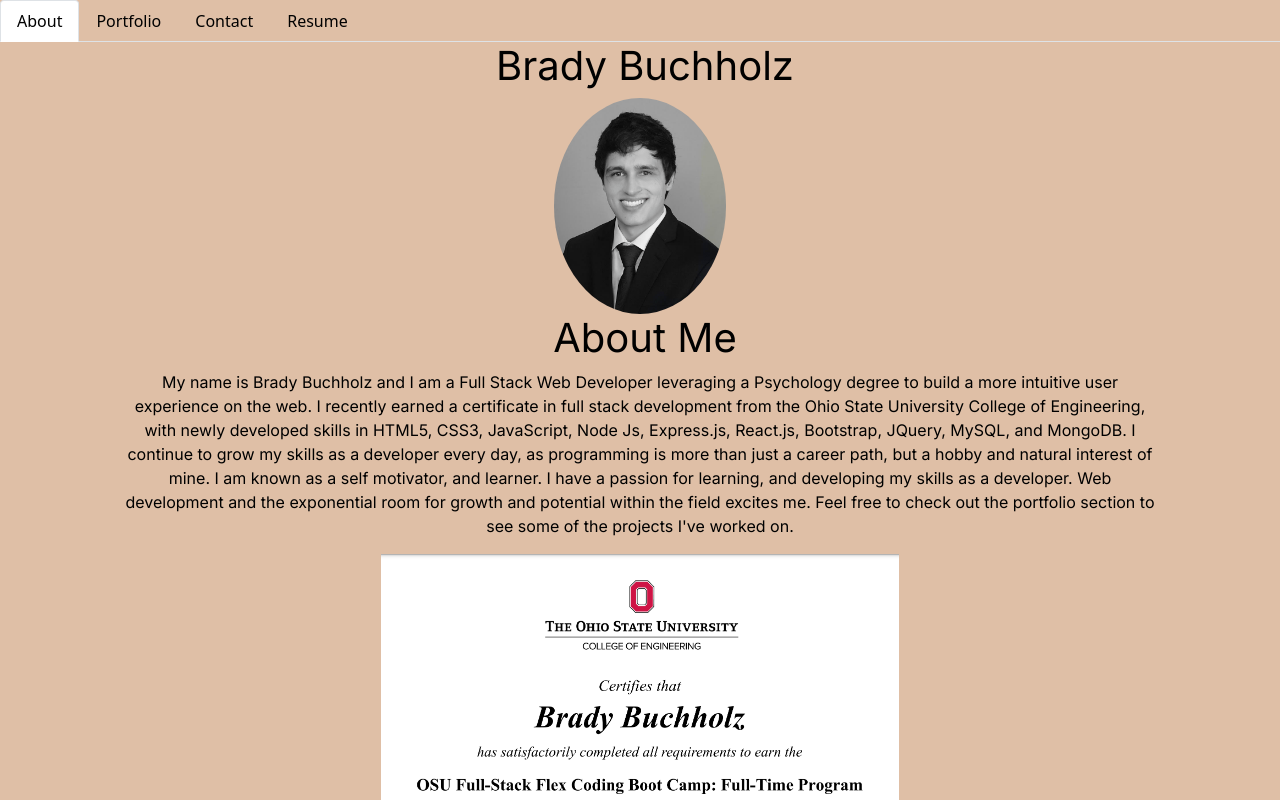
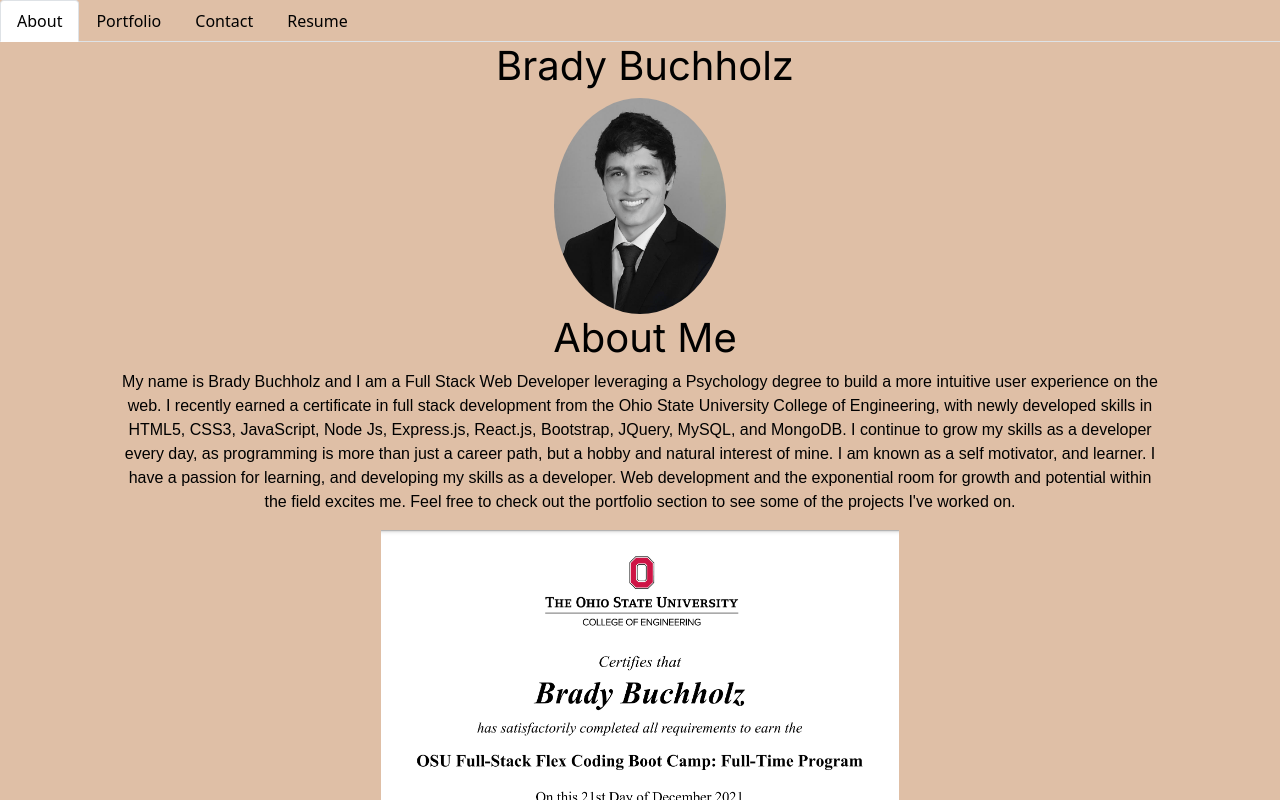
Before and after one commit to Brady1052/Brady-Buchholz, a React (Create React App) app: page / in a window 1280 px wide. Shown: the top 800 px of the page. Built offline with nearby package versions, Linux system fonts and the light colour scheme; a web font is replaced by a local one.

Commit message:
bolded where it says technologies used

```diff
--- a/src/components/pages/Portfolio.js
+++ b/src/components/pages/Portfolio.js
@@ -14,9 +14,8 @@ export default function Portfolio() {
         <p>Below is "The Movie DB". An application created by my group and I that allows users to see and leave reviews for movies.
             The application allows users to create an account, and/or login if they want to leave reviews. Below is a link to the website, and our repository.
             </p>
-            <p>
-            Tools / languages used: Handlebars.js, Node and Express Web Server, SQL, Get and Post Routes, Heroku, Sessions, Bcrypt (to hash the user's password in the database)
-                </p>
+            <strong>
+           Technologies used:</strong> Handlebars.js, Node and Express Web Server, SQL, Get and Post Routes, Heroku, Sessions, Bcrypt (to hash the user's password in the database)
         <div class="firstProject">
             <a  id='repoLink'href="https://github.com/Brady1052/Group-Project-2">Click Here to see Repository</a>
             <a href="https://arcane-basin-64105.herokuapp.com/"> <img id="movie_db" src= {movieDBImage} alt="The Movie DB Screenshot"/></a>
@@ -59,9 +58,8 @@ export default function Portfolio() {
     <div>
         <br></br>
     <h3>Employee Management System</h3>
-    <p>The Employee Management System allows users to create, add, and update employees, roles, and departments within a company. Click the image for a brief demonstration of the app.<br>
-     </br>   Technologies used: npm Inquirer, mySQL2, and Javascript
-     </p>
+    <p>The Employee Management System allows users to create, add, and update employees, roles, and departments within a company. Click the image for a brief demonstration of the app.</p>
+      <strong> Technologies used: </strong> npm Inquirer, mySQL2, and Javascript.
      <div class="firstProject"/>
      <a id='repoLink'href="https://github.com/Brady1052/Employee-Management-System">Click Here to see Repository</a>
      <a href="https://watch.screencastify.com/v/lqIrv81yhnMIpUErRmmc">
@@ -82,9 +80,9 @@ export default function Portfolio() {
 <div>
     <br></br>
     <h3>Note Taker</h3>
-    <p>This application allows the user to add and save notes to the note taker.<br>
-     </br>   Technologies used: Express, Heroku, JSON.
-     </p>
+    <p>This application allows the user to add and save notes to the note taker.</p>
+     <strong>Technologies used: </strong>Express, Heroku, JSON.
+
      <div class="firstProject"/>
      <a id='repoLink'href="https://github.com/Brady1052/Note-Taker">Click Here to see Repository</a>
      <a href="https://note-take-brady.herokuapp.com/">
--- a/src/index.css
+++ b/src/index.css
@@ -9,11 +9,8 @@
 
 body {
   margin: 0;
-  font-family: -apple-system, BlinkMacSystemFont, 'Segoe UI', 'Roboto', 'Oxygen',
-    'Ubuntu', 'Cantarell', 'Fira Sans', 'Droid Sans', 'Helvetica Neue',
-    sans-serif;
-  -webkit-font-smoothing: antialiased;
-  -moz-osx-font-smoothing: grayscale;
+  font-family: sans-serif;
+
 }
 
 code {
@@ -135,6 +132,10 @@ transform: scale(1.5);
   z-index:-2;
   }
 
+.tools{
+  font-style:italic
+}
+
   #name {
   position: relative;
   top:40px;
@@ -205,6 +206,7 @@ transform: scale(1.5);
 
   #pAboutMe {
       text-align: center;
+      font-family: sans-serif;
   }
 
   #phoneNumber {
```
